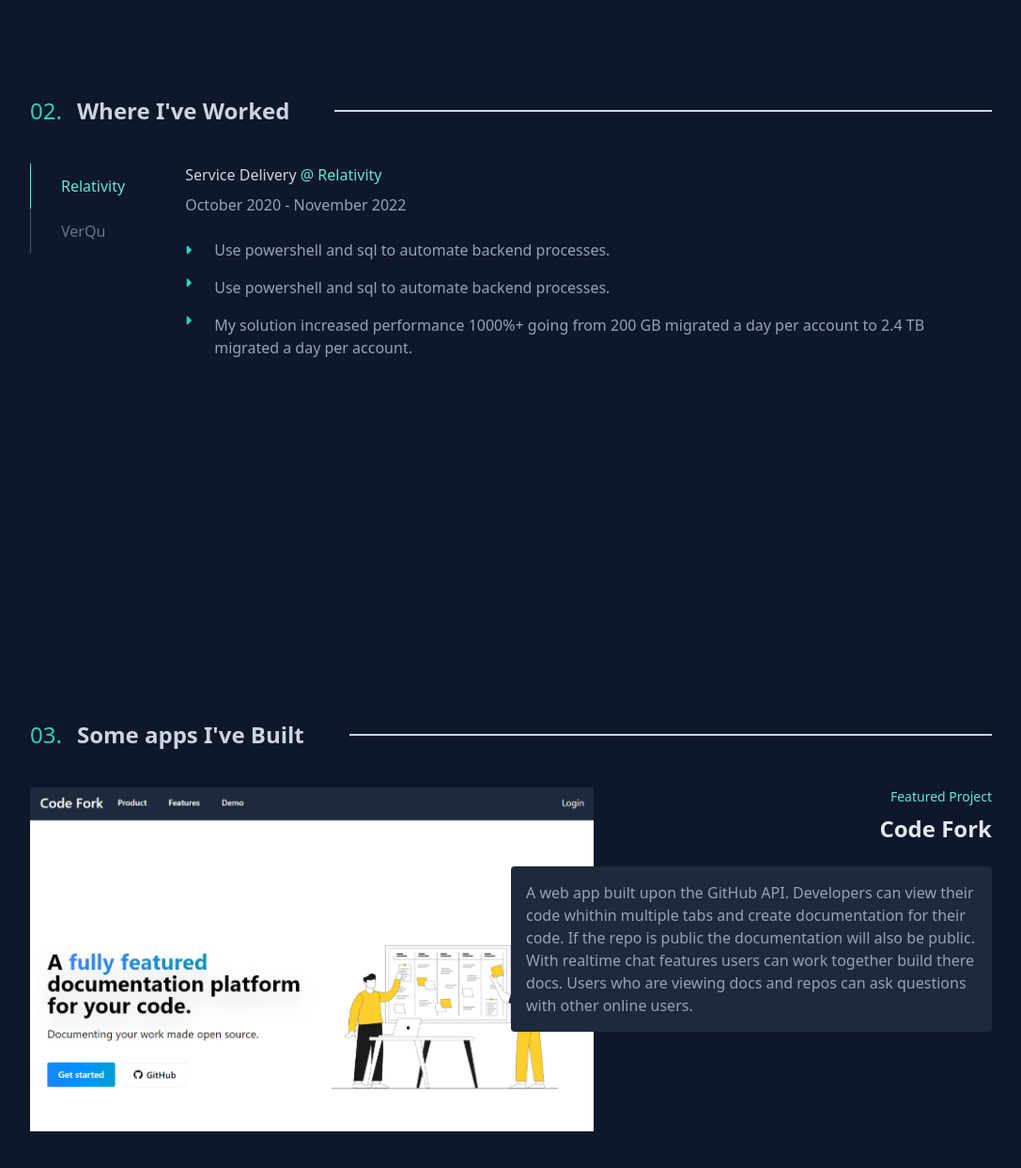
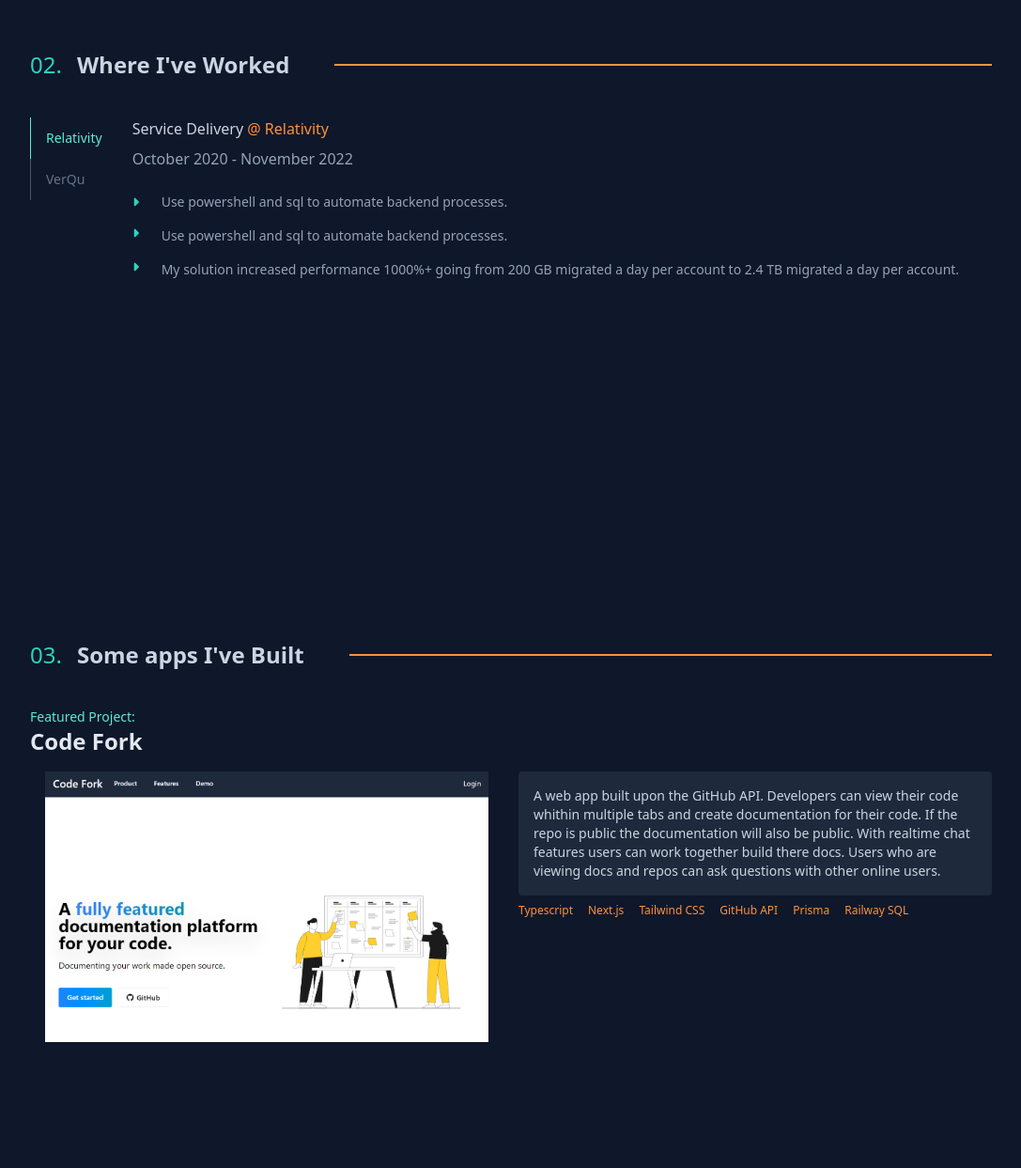
Before and after one commit to NoelVegaJr/Portfolio, a Next.js app: page / in a window 1280 px wide. Shown: the part 1555-2798 px from the top of the page at 94% size, without its empty margins (96-1183 px from the left). Built offline with nearby package versions, Linux system fonts and the light colour scheme.

Commit message:
side nav

```diff
--- a/src/components/About.tsx
+++ b/src/components/About.tsx
@@ -10,7 +10,7 @@
     <section className="flex flex-col" id="About">
       <SectionHeader number={1} title="About Me" />
       <div className="flex">
-        <div className="flex flex-col gap-4 w-3/5">
+        <div className="flex flex-col gap-4 w-full md:w-3/5">
           <p className="text-slate-400 pr-8">
             Hello! My name is Noel and I enjoy creating things that live on the
             the internet. My interest in web development started when in my
@@ -73,7 +73,7 @@
             </ul>
           </div>
         </div>
-        <div className="w-2/5">
+        <div className="hidden md:w-2/5">
           <Image
             src="/profile.jpg"
             alt="profile picture"
--- a/src/components/HamburgerMenu.tsx
+++ b/src/components/HamburgerMenu.tsx
@@ -1,14 +1,23 @@
 import * as React from "react";
+import { useState } from "react";
+import SideNav from "./SideNav";
 
 interface IHamburgerMenuProps {}
 
 const HamburgerMenu: React.FunctionComponent<IHamburgerMenuProps> = (props) => {
+  const [open, setOpen] = useState(false);
   return (
-    <div className="flex flex-col gap-1 md:hidden">
-      <div className="w-8 h-1 bg-teal-300 rounded" />
-      <div className="w-8 h-1 bg-teal-300 rounded" />
-      <div className="w-8 h-1 bg-teal-300 rounded" />
-    </div>
+    <>
+      <div
+        onClick={() => setOpen(!open)}
+        className="flex flex-col gap-1 md:hidden cursor-pointer"
+      >
+        <div className="w-8 h-1 bg-teal-300 rounded" />
+        <div className="w-8 h-1 bg-teal-300 rounded" />
+        <div className="w-8 h-1 bg-teal-300 rounded" />
+      </div>
+      {open && <SideNav close={() => setOpen(false)} />}
+    </>
   );
 };
 
--- a/src/components/HeroSection.tsx
+++ b/src/components/HeroSection.tsx
@@ -8,15 +8,17 @@
     <section className=" h-screen grid place-content-center " id="Hero">
       <div className="flex flex-col gap-4 max-w-4xl mx-auto h-full ">
         <p className="text-teal-400">Hi, my name is</p>
-        <p className="text-slate-200 text-6xl font-bold">Noel Vega</p>
-        <p className="text-slate-400 text-6xl font-bold">
+        <p className="text-slate-200 text-3xl md:text-6xl font-bold">
+          Noel Vega
+        </p>
+        <p className="text-slate-400 text-3xl md:text-6xl font-bold">
           I build things for the web.
         </p>
         <p className="text-slate-500 font-bold">
           I&apos;m a software engineer specializing in building and designing
           digital experiences. Currently am focused on Web app for developers
           and teams to easily document there code called{" "}
-          <span className="text-teal-400 cursor-pointer">CodeFork</span>.
+          <span className="text-orange-400 cursor-pointer">CodeFork</span>.
         </p>
         <Link
           href="resume"
--- a/src/components/Projects.tsx
+++ b/src/components/Projects.tsx
@@ -9,34 +9,44 @@
     <section id="Work">
       <SectionHeader number={3} title="Some apps I've Built" />
       <div className="flex flex-col gap-52">
-        <div className="relative flex h-fit">
-          <div className="w-1/2  ">
+        <div className="flex flex-col gap-4">
+          <div>
+            <p className="text-teal-300 text-sm ">Featured Project:</p>
+            <p className="text-2xl font-bold text-slate-200">Code Fork</p>
+          </div>
+
+          <div className="flex flex-col md:flex-row gap-4 justify-between">
+            <div className="relative w-full h-72 md:96 rounded">
               <Image
                 src="/codefork.png"
                 alt="CodeFork Landing Page"
-              width={600}
-              height={500}
                 className="absolute "
+                layout="fill"
+                objectFit="contain"
               />
             </div>
-          <div className="w-1/2  z-10">
-            <p className="text-teal-300 text-sm text-right mb-2">
-              Featured Project
-            </p>
-            <p className="text-2xl font-bold text-slate-200 text-right mb-6">
-              Code Fork
-            </p>
-            <p className="text-slate-400 bg-slate-800 p-4 rounded">
+
+            <div className="w-full flex flex-col gap-2">
+              <p className="text-slate-300 bg-slate-800 p-4 rounded text-sm">
                 A web app built upon the GitHub API. Developers can view their
                 code whithin multiple tabs and create documentation for their
-              code. If the repo is public the documentation will also be public.
-              With realtime chat features users can work together build there
-              docs. Users who are viewing docs and repos can ask questions with
-              other online users.
+                code. If the repo is public the documentation will also be
+                public. With realtime chat features users can work together
+                build there docs. Users who are viewing docs and repos can ask
+                questions with other online users.
               </p>
+              <ul className="text-xs flex flex-wrap gap-x-4 gap-y-2 text-orange-400">
+                <li>Typescript</li>
+                <li>Next.js</li>
+                <li>Tailwind CSS</li>
+                <li>GitHub API</li>
+                <li>Prisma</li>
+                <li>Railway SQL</li>
+              </ul>
             </div>
           </div>
-        <div className="relative flex h-fit">
+        </div>
+        {/* <div className="relative flex h-fit">
           <div className="w-1/2  ">
             <Image
               src="/codefork.png"
@@ -89,7 +99,7 @@
               other online users.
             </p>
           </div>
-        </div>
+        </div> */}
       </div>
     </section>
   );
--- a/src/components/SectionHeader.tsx
+++ b/src/components/SectionHeader.tsx
@@ -13,10 +13,10 @@
   return (
     <header className="flex items-center gap-12 mb-10">
       <div className="flex gap-4">
-        <Index number={number} size="text-2xl" />{" "}
+        <Index number={number} size=" text-xl md:text-2xl" />{" "}
         <span className="font-bold text-slate-300 text-2xl">{title}</span>
       </div>
-      <div className="h-0.5 grow bg-slate-300" />
+      <div className="hidden md:block h-0.5 grow bg-orange-400" />
     </header>
   );
 };
--- /dev/null
+++ b/src/components/SideNav.tsx
@@ -0,0 +1,88 @@
+import Link from "next/link";
+import * as React from "react";
+import AnchorLink from "react-anchor-link-smooth-scroll";
+import Index from "./Index";
+
+interface ISideNavProps {
+  close: () => void;
+}
+
+const NavLink = ({
+  number,
+  text,
+  offset,
+}: {
+  number: number;
+  text: string;
+  offset: number;
+}) => {
+  return (
+    <li className="flex gap-2">
+      <AnchorLink href={`#${text}`} offset={offset}>
+        <Index number={number} size="sm" />{" "}
+        <span className="text-slate-400">{text}</span>
+      </AnchorLink>
+    </li>
+  );
+};
+
+const SideNav: React.FunctionComponent<ISideNavProps> = ({
+  close,
+}: ISideNavProps) => {
+  //   return <div className="fixed w-3/4 bg-slate-800 h-full top-0 left-0"></div>;
+  return (
+    <div
+      onClick={() => close()}
+      className="fixed w-full h-full bg-slate-900/80 top-0 left-0"
+    >
+      <div
+        className="fixed w-3/4 h-full bg-slate-800 top-0 left-0 "
+        onClick={(e) => e.stopPropagation()}
+      >
+        <ul className="text-teal-400 font-semibold ">
+          <AnchorLink
+            className="px-8 py-4 border-b border-b-slate-700 hover:bg-slate-900/50 cursor-pointer w-full block"
+            href="#Hero"
+            onClick={() => close()}
+          >
+            Home
+          </AnchorLink>
+          <AnchorLink
+            className="px-8 py-4 border-b border-b-slate-700 hover:bg-slate-900/50 cursor-pointer w-full block"
+            href="#About"
+            offset={100}
+            onClick={() => close()}
+          >
+            About
+          </AnchorLink>
+          <AnchorLink
+            className="px-8 py-4 border-b border-b-slate-700 hover:bg-slate-900/50 cursor-pointer w-full block"
+            href="#Experience"
+            offset={100}
+            onClick={() => close()}
+          >
+            Experience
+          </AnchorLink>
+          <AnchorLink
+            className="px-8 py-4 border-b border-b-slate-700 hover:bg-slate-900/50 cursor-pointer w-full block"
+            href="#Work"
+            offset={90}
+            onClick={() => close()}
+          >
+            Work
+          </AnchorLink>
+          <AnchorLink
+            className="px-8 py-4 border-b border-b-slate-700 hover:bg-slate-900/50 cursor-pointer w-full block"
+            href="#Contact"
+            offset={180}
+            onClick={() => close()}
+          >
+            Contact
+          </AnchorLink>
+        </ul>
+      </div>
+    </div>
+  );
+};
+
+export default SideNav;
--- a/src/components/WorkExperience.tsx
+++ b/src/components/WorkExperience.tsx
@@ -18,14 +18,14 @@
   return (
     <section id="Experience">
       <SectionHeader number={2} title="Where I've Worked" />
-      <div className="flex gap-8">
-        <ul className="text-slate-500 w-fit">
+      <div className="flex flex-col md:flex-row gap-4">
+        <ul className="text-slate-500 w-fit text-sm flex md:flex-col">
           <li
             className={`border-l ${
               active === "Relativity"
                 ? "border-l-teal-300 text-teal-300"
                 : "border-l-slate-600"
-            } px-8 py-3 cursor-pointer hover:bg-slate-800 hover:text-teal-300 transition-all duration-300`}
+            } px-4 py-3 cursor-pointer hover:bg-slate-800 hover:text-teal-300 transition-all duration-300`}
             onClick={(e) => handleClick(e.currentTarget.innerText as string)}
           >
             Relativity
@@ -35,7 +35,7 @@
               active === "VerQu"
                 ? "border-l-teal-300 text-teal-300"
                 : "border-l-slate-600"
-            } px-8 py-3 cursor-pointer hover:bg-slate-800 hover:text-teal-300 transition-all duration-300`}
+            } px-4 py-3 cursor-pointer hover:bg-slate-800 hover:text-teal-300 transition-all duration-300`}
             onClick={(e) => handleClick(e.currentTarget.innerText as string)}
           >
             VerQu
@@ -46,12 +46,12 @@
             <div>
               <p className="mb-2">
                 <span className="text-slate-300">Service Delivery</span>{" "}
-                <span className="text-teal-300">@ Relativity</span>
+                <span className="text-orange-400">@ Relativity</span>
               </p>
               <p className="text-slate-400 mb-6">
                 October 2020 - November 2022
               </p>
-              <ul className="text-slate-400 flex flex-col gap-4">
+              <ul className="text-slate-400 flex flex-col gap-4 text-sm">
                 <li className="flex items-center">
                   <FontAwesomeIcon
                     icon={faCaretRight}
@@ -84,7 +84,7 @@
             <div>
               <p className="mb-2">
                 <span className="text-slate-300">Data Migration Engineer</span>{" "}
-                <span className="text-teal-300">@ VerQu</span>
+                <span className="text-orange-400">@ VerQu</span>
               </p>
               <p className="text-slate-400 mb-6">
                 February 2018 - October 2020
--- a/src/pages/index.tsx
+++ b/src/pages/index.tsx
@@ -12,8 +12,8 @@
   return (
     <div className=" bg-slate-900 h-full ">
       <Navbar />
-      <div className="flex mt-16 grow ">
-        <div className="flex flex-col items-center gap-6  h-full justify-end fixed bottom-0">
+      <div className="flex mt-16 grow px-4">
+        <div className="hidden lg:flex flex-col items-center gap-6  h-full justify-end fixed bottom-0">
           <ul className="flex flex-col items-center">
             <li className="cursor-pointer hover:-translate-y-2 transition-all duration-200 p-2 px-6 text-slate-400 hover:text-teal-400 rotate-90">
               <FontAwesomeIcon icon={faGithubAlt} className="" />
@@ -34,8 +34,10 @@
           </main>
         </div>
 
-        <div className="flex flex-col items-center gap-24 h-full justify-end fixed -right-10 bottom-0">
-          <p className="text-slate-400 rotate-90">noeljr126@gmail.com</p>
+        <div className="hidden lg:flex flex-col items-center gap-24 h-full justify-end fixed -right-10 bottom-0">
+          <p className="text-slate-400 rotate-90 hover:text-teal-300 cursor-pointer">
+            noeljr126@gmail.com
+          </p>
           <div className="h-32 w-0.5  bg-slate-400 " />
         </div>
       </div>
```
Lines whose indentation alone changed are shown as unchanged.
